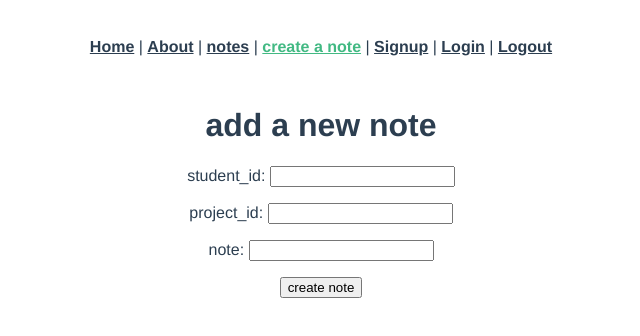
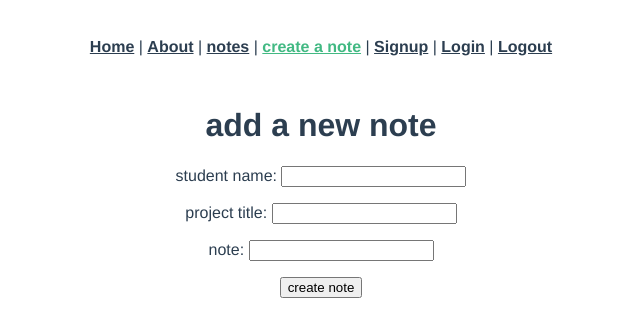
Before and after one commit to jeffspatafora/student-assessment-tracker-app-frontend, a Vue app: page /usernotescreate in a window 1280 px wide. Shown: the top 336 px of the page, without its empty margins (319-959 px from the left). Built offline with nearby package versions, Linux system fonts and the light colour scheme.

Commit message:
modifies create v-models to accept student name and project title

```diff
--- a/src/views/UserNoteCreate.vue
+++ b/src/views/UserNoteCreate.vue
@@ -25,8 +25,8 @@ export default {
   <div class="home">
     <h1>{{ message }}</h1>
     <!-- <p>user_id: <input type="text" v-model="newNoteParams.user_id" /></p> -->
-    <p>student_id: <input type="text" v-model="newNoteParams.student_id" /></p>
-    <p>project_id: <input type="text" v-model="newNoteParams.project_id" /></p>
+    <p>student name: <input type="text" v-model="newNoteParams.student_name" /></p>
+    <p>project title: <input type="text" v-model="newNoteParams.project_title" /></p>
     <p>note: <input type="text" v-model="newNoteParams.note" /></p>
   </div>
   <button v-on:click="createUserNote()">create note</button>
```
